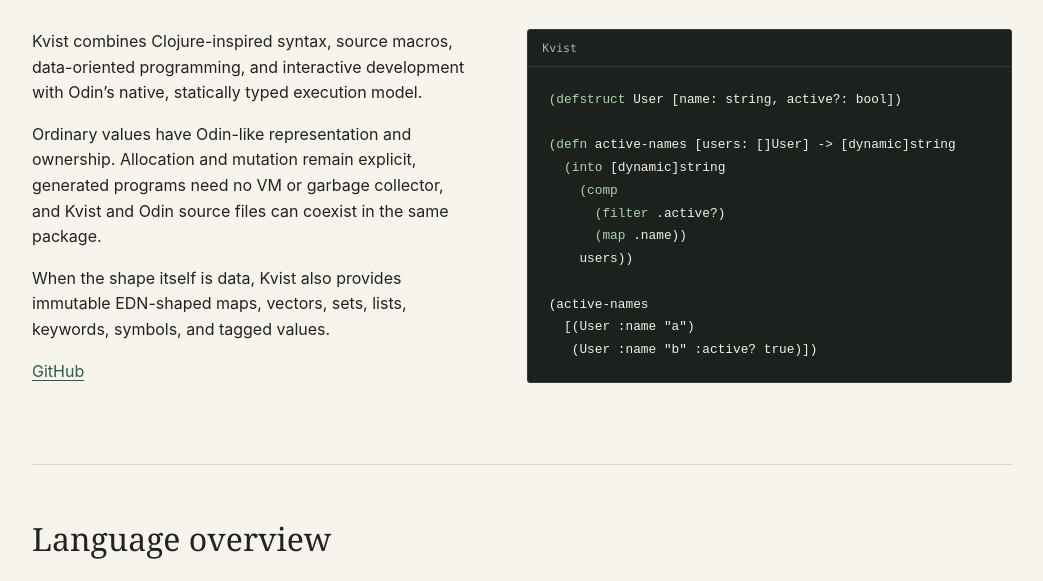
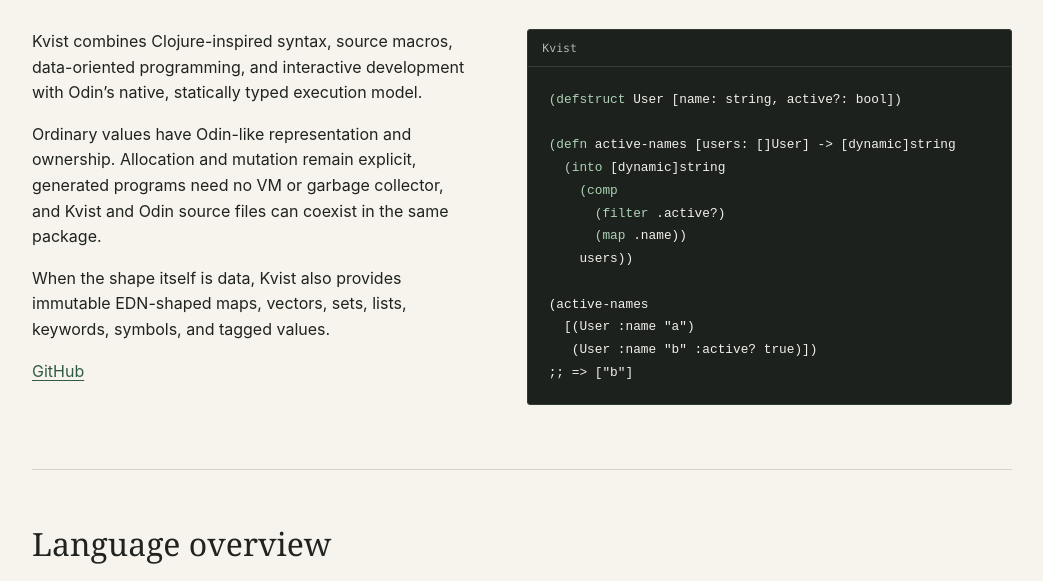
Before and after one commit to kvist-lang/kvist-lang.org, a website: page index.html in a window 1280 px wide. Shown: the part 213-794 px from the top of the page, without its empty margins (118-1161 px from the left). Drawn offline with Linux system fonts and the light colour scheme.

Commit message:
Show landing example result

```diff
--- a/index.html
+++ b/index.html
@@ -81,7 +81,8 @@
 
 (active-names
   [(User :name "a")
-   (User :name "b" :active? true)])</code></pre>
+   (User :name "b" :active? true)])
+;; =&gt; ["b"]</code></pre>
           </section>
         </div>
       </section>
```
